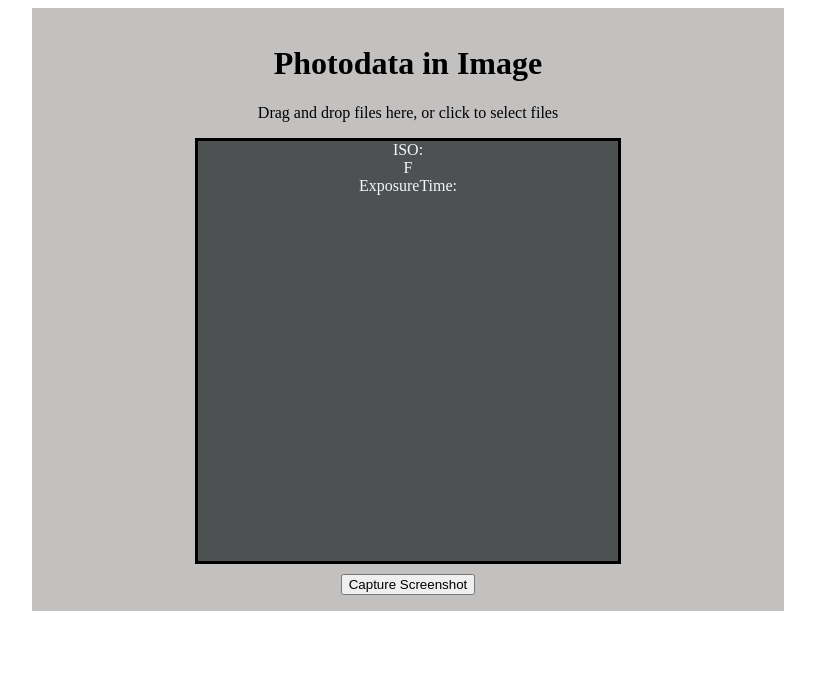
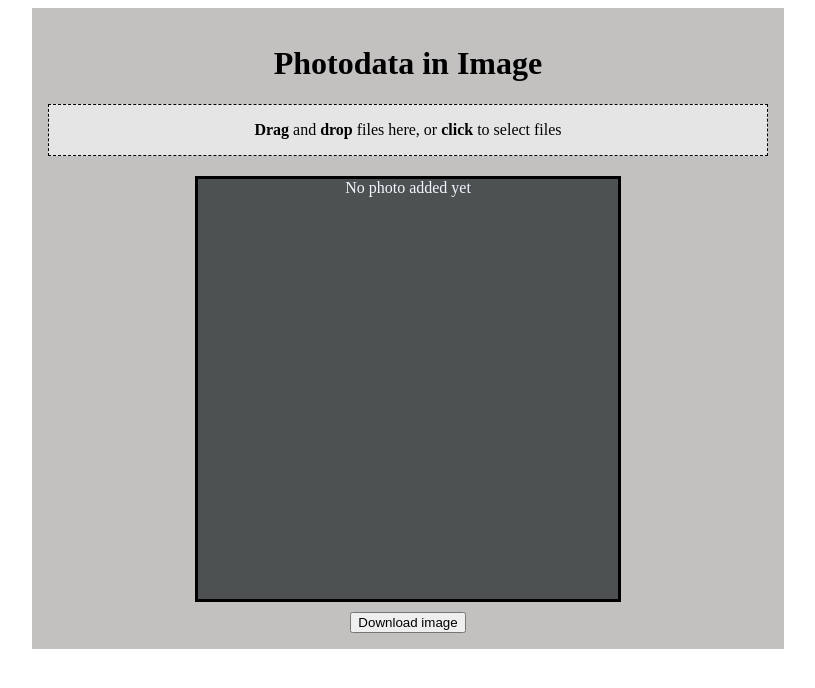
Before and after one commit to Hrinyov/phdata, a React (Vite) app: page / in a window 1280 px wide. Shown: the top 688 px of the page, without its empty margins (232-1047 px from the left). Built offline with nearby package versions, Linux system fonts and the light colour scheme.

Commit message:
fix template

```diff
--- a/src/components/DataDisplay.tsx
+++ b/src/components/DataDisplay.tsx
@@ -1,6 +1,6 @@
 import React, { useRef } from "react";
 import * as htmlToImage from "html-to-image";
-
+import NumberFormatConverter from "./NumberConverter";
 interface DataDisplayProps {
   data: any;
 }
@@ -20,22 +20,27 @@ const DataDisplay: React.FC<DataDisplayProps> = ({ data }) => {
   const downloadScreenshot = (screenshot: string) => {
     const link = document.createElement("a");
     link.href = screenshot;
-    link.download = "screenshot.jpg";
+    link.download = "info.jpg";
     link.click();
   };
 
   return (
-  <>
-  <div ref={dataDisplayRef} className="info">
-      <div>ISO: {data.ISO}</div>
-      <div>F{data.FNumber}</div>
-      <div>ExposureTime: {data.ExposureTime}</div>
-    </div>
-    <div>
-    <button onClick={captureScreenshot}>Capture Screenshot</button>
-    </div>
-  </>
+    <>
+      {data ? (
+        <div ref={dataDisplayRef} className="info">
+          <div className="item">ISO: {data.ISO}</div>
+          <div className="item">F: {data.FNumber}</div>
+          <div className="item">ExposureTime: {data.ExposureTime}</div>
+          <div className="item">WhiteBalance: {data.WhiteBalance}</div>
+        </div>
+      ) : (
+        <div className="info">No photo added yet</div>
+      )}
 
+      <div>
+        <button onClick={captureScreenshot}>Download image</button>
+      </div>
+    </>
   );
 };
 
--- a/src/components/FileUpload.tsx
+++ b/src/components/FileUpload.tsx
@@ -38,12 +38,22 @@ const FileUpload: React.FC<FileUploadProps> = (  { updateSharedData }  ) => {
 
 
   return (
-    <div {...getRootProps()}>
+    <div className="uploader" {...getRootProps()}>
       <input {...getInputProps()} />
       {isDragActive ? (
-        <p>Drop the files here...</p>
+        <p>
+          <strong> Drop </strong>
+           the files here...
+        </p>
       ) : (
-        <p>Drag and drop files here, or click to select files</p>
+        <p>
+          <strong> Drag </strong>
+          and
+          <strong> drop </strong>
+          files here, or
+          <strong> click </strong>
+          to select files
+        </p>
       )}
     </div>
   );
```
